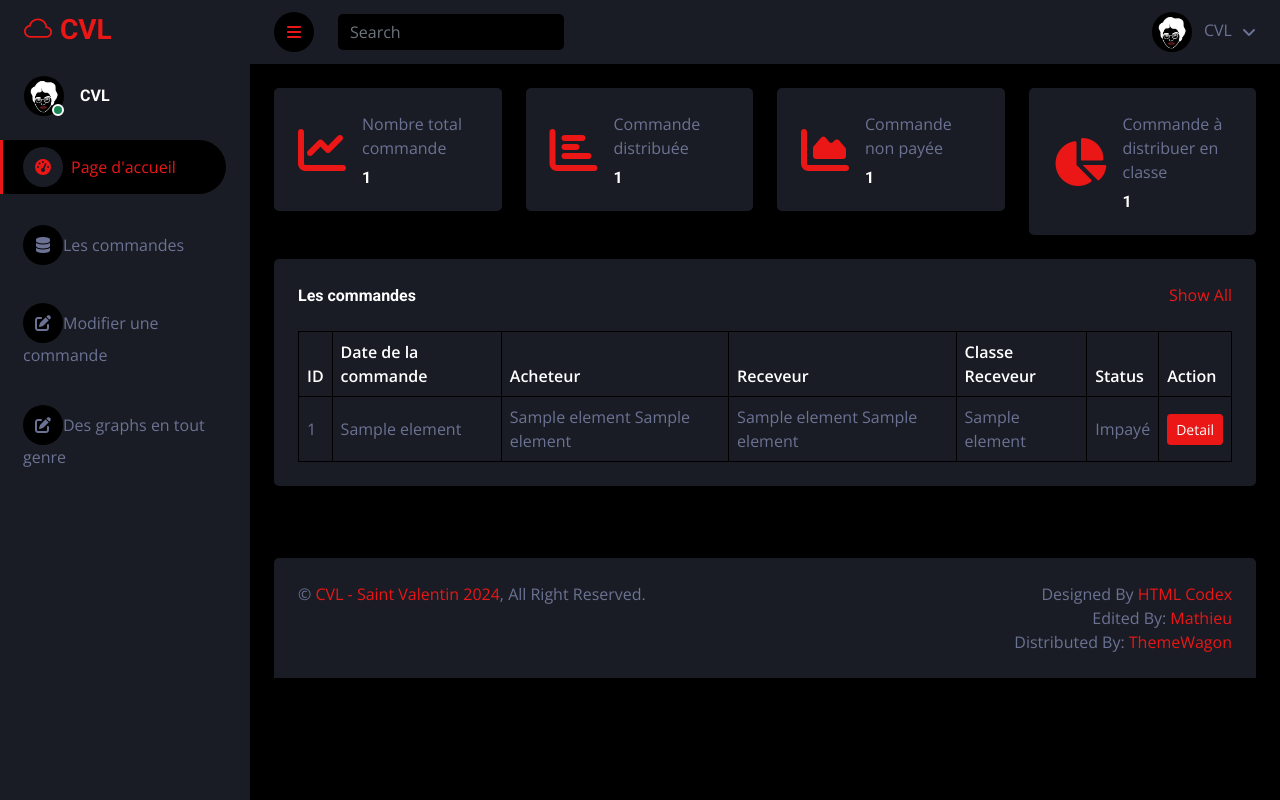
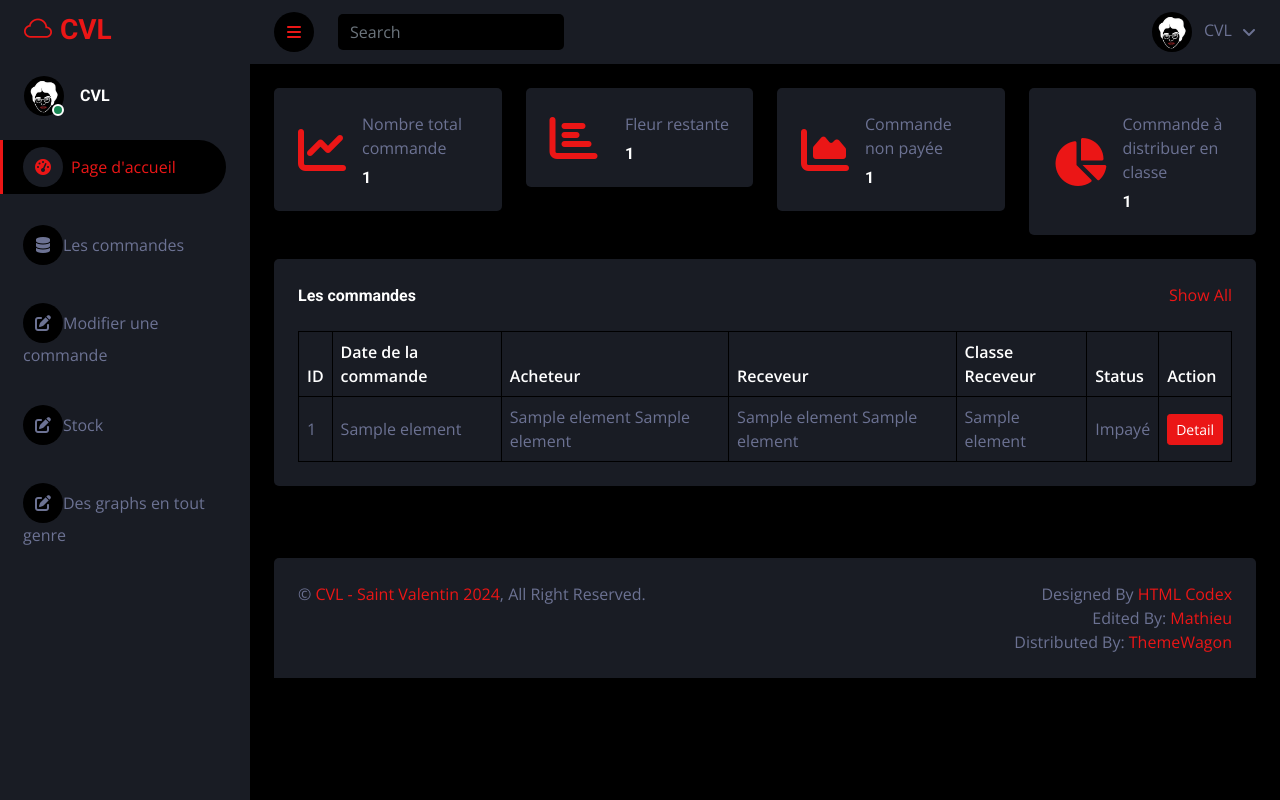
Before and after one commit to Matyu9/CVL-COMMANDE-FLEUR, a Flask app: template templates/panel/index.html in a window 1280 px wide. Run offline with Flask 3, Linux system fonts and the light colour scheme; the template is opened without the code that fills it: most values are stand-ins (such as "Sample title", 1, 10 or a date in 2020); parts of the project's set-up code (start-up, migrations or seed data) failed here and were passed over; some libraries are stand-ins or nearby versions.

Commit message:
Begin stock system
Took 32 minutes

```diff
--- a/Cogs/panel.py
+++ b/Cogs/panel.py
@@ -7,7 +7,7 @@ def panel_index_cogs(database, cookie_config_value):
 
     commande_value = {
         'nb_commande': len(database.select(body='SELECT * FROM commande', args=None)),
-        'nb_commande_distribuée': len(database.select(body='SELECT * FROM commande WHERE distribué=TRUE', args=None)),
+        'nb_fleur_restante': len(database.select(body='SELECT * FROM stock WHERE item_name="fleur-1"', args=None)),
         'nb_commande_impayée': len(database.select(body='SELECT * FROM commande WHERE paye=FALSE', args=None)),
         'nb_commande_a_distrib_en_classe': len(database.select(body='SELECT * FROM commande WHERE paye=TRUE & '
                                                                     'commande.need_to_be_receive_by_cvl=TRUE',
--- a/app.py
+++ b/app.py
@@ -26,6 +26,9 @@ nom_envoyeur TEXT NOT NULL, prenom_envoyeur TEXT NOT NULL, classe_envoyeur TEXT
 need_to_be_receive_by_cvl BOOL, paye BOOL DEFAULT FALSE, paye_at TIMESTAMP,
 commander_le TIMESTAMP DEFAULT CURRENT_TIMESTAMP, distribué BOOL DEFAULT FALSE NOT NULL, code_unique TEXT,
 prepare BOOL DEFAULT FALSE)""", None)
+database.exec("""CREATE TABLE IF NOT EXISTS stock(item_id INT PRIMARY KEY NOT NULL AUTO_INCREMENT,
+item_name TEXT NOT NULL, item_beggining_value INT NOT NULL, item_current_value INT NOT NULL,
+last_update TIMESTAMP DEFAULT current_timestamp)""", None)
 database.exec("""CREATE TABLE IF NOT EXISTS telemetry(id INT PRIMARY KEY NOT NULL AUTO_INCREMENT,
 nom_telemetry TEXT NOT NULL, data_telemetry TEXT NOT NULL)""", None)
 
@@ -75,6 +78,11 @@ def panel_delete_commande():
     return panel_delete_commande_cogs(database, config_data['login_cookie'])
 
 
+@app.route('/panel/stock', methods=['POST', 'GET'])
+def panel_stock():
+    return 'TODO'
+
+
 @app.route('/panel/chart')
 def panel_chart():
     return panel_chart_cogs(database, config_data['login_cookie'])
--- a/templates/panel/index.html
+++ b/templates/panel/index.html
@@ -63,6 +63,7 @@
                     <a href="{{ url_for('panel_home') }}" class="nav-item nav-link active"><i class="fa fa-tachometer-alt me-2"></i>Page d'accueil</a><br>
                     <a href="{{ url_for('panel_show_commande') }}" class="nav-item nav-link"><i class="fa-solid fa-database"></i>Les commandes</a><br>
                     <a href="{{ url_for('panel_edit_commande') }}" class="nav-item nav-link"><i class="fa-solid fa-pen-to-square"></i>Modifier une commande</a><br>
+                    <a href="{{ url_for('panel_stock') }}" class="nav-item nav-link"><i class="fa-solid fa-pen-to-square"></i>Stock</a><br>
                     <a href="{{ url_for('panel_chart') }}" class="nav-item nav-link"><i class="fa-solid fa-pen-to-square"></i>Des graphs en tout genre</a>
                 </div>
             </nav>
@@ -116,8 +117,8 @@
                         <div class="bg-secondary rounded d-flex align-items-center justify-content-between p-4">
                             <i class="fa fa-chart-bar fa-3x text-primary"></i>
                             <div class="ms-3">
-                                <p class="mb-2">Commande distribuée</p>
-                                <h6 class="mb-0">{{ commande_value["nb_commande_distribuée"] }}</h6>
+                                <p class="mb-2">Fleur restante</p>
+                                <h6 class="mb-0">{{ commande_value["nb_fleur_restante"] }}</h6>
                             </div>
                         </div>
                     </div>
--- a/templates/panel/show_special_commande.html
+++ b/templates/panel/show_special_commande.html
@@ -123,7 +123,7 @@
                             <button type="button" class="btn btn-primary" onclick="delete_commande()">Supprimer la commande</button>
                         </form>
                     </div>
-                    <div class="align-items-center justify-content-between mb-4">
+                    <div class="align-items-center justify-content-between mb-4" style="padding-top: 10px">
                         <p><strong style="color: white">Identifiant : </strong>{{ specifique_commande[0] }}</p>
                         <p><strong style="color: white">Nom + Prénom de l'auteur : </strong>{{ specifique_commande[4] }} {{ specifique_commande[5] }}</p>
                         <p><strong style="color: white">Classe de l'auteur : </strong>{{ specifique_commande[6] }}</p>
```
